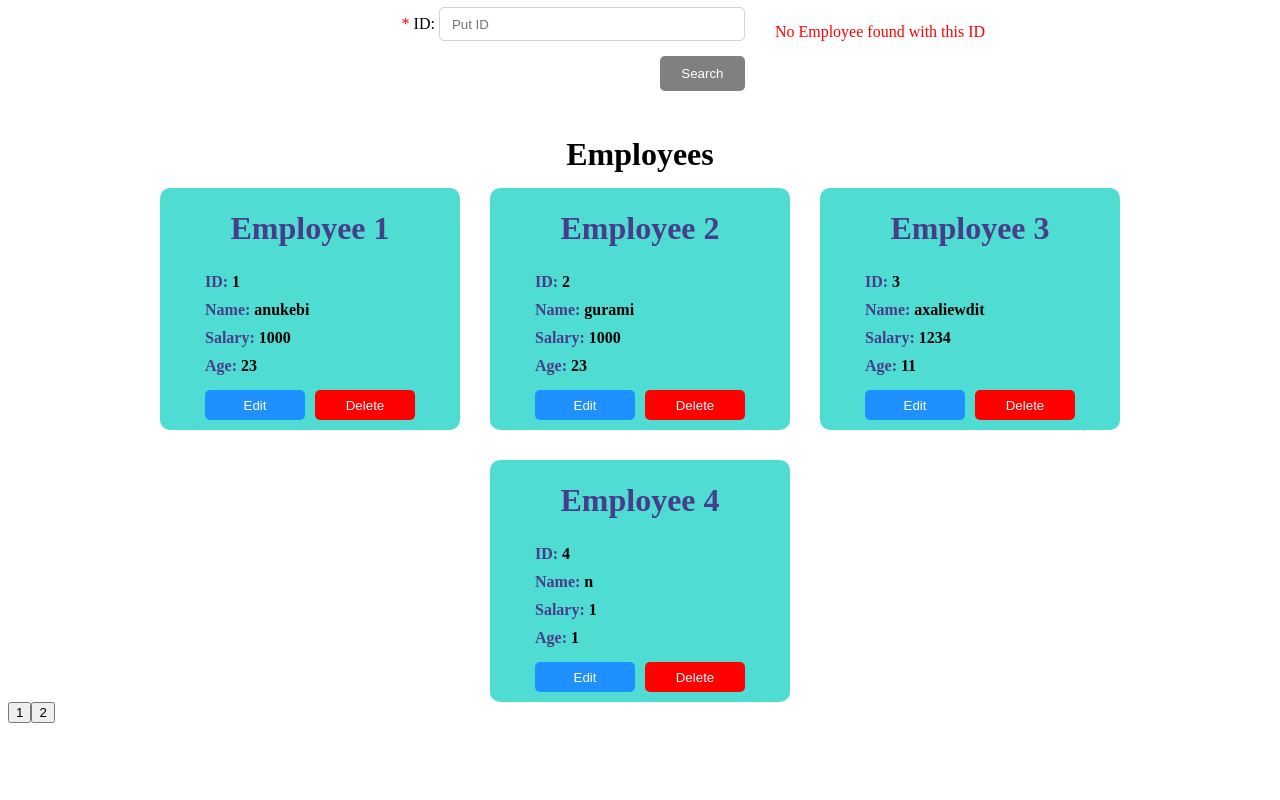
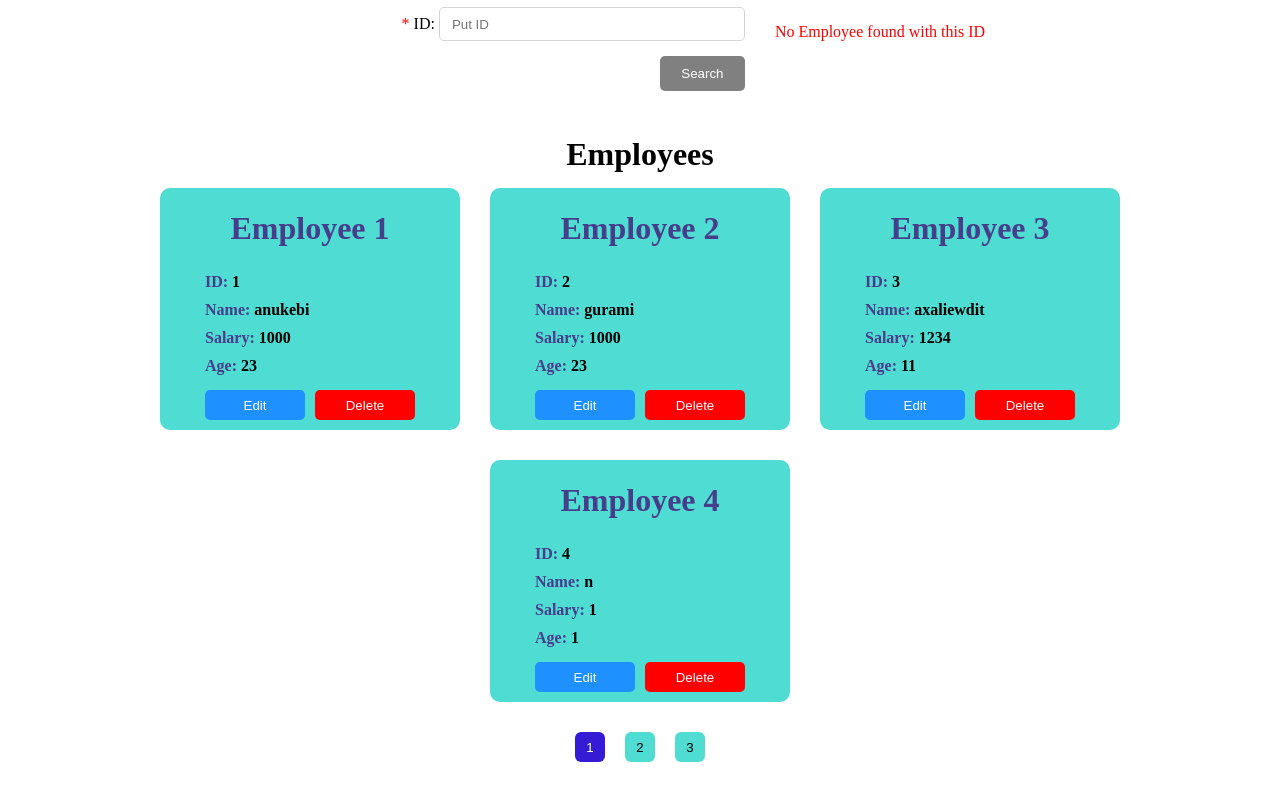
Before and after one commit to gurami98/tasks-angular, an Angular app: page / in a window 1280 px wide. Shown: the part 1248-2048 px from the top of the page. Before the commit the page ends 1979 px from the top, so only its background shows below. Built offline with nearby package versions, Linux system fonts and the light colour scheme; no server answers; data requests are answered from the project's data file.

Commit message:
pagination styling finished

```diff
--- a/db.json
+++ b/db.json
@@ -47,6 +47,12 @@
       "age": 1,
       "salary": 1,
       "id": 8
+    },
+    {
+      "name": "321",
+      "age": 31,
+      "salary": 312,
+      "id": 9
     }
   ],
   "users": [
--- a/src/app/employee-register/employee-list/pagination/pagination.component.html
+++ b/src/app/employee-register/employee-list/pagination/pagination.component.html
@@ -1 +1,3 @@
-<button (click)="changePage(i + 1)" *ngFor="let page of [].constructor(getPageCount); index as i">{{i + 1}}</button>
+<div class="pagination-container">
+  <button [ngClass]="{active: getActivePage === i + 1}" (click)="changePage(i + 1)" *ngFor="let page of [].constructor(getPageCount); index as i">{{i + 1}}</button>
+</div>
--- a/src/app/employee-register/employee-list/pagination/pagination.component.scss
+++ b/src/app/employee-register/employee-list/pagination/pagination.component.scss
@@ -0,0 +1,25 @@
+.pagination-container{
+  display: flex;
+  flex-direction: row;
+  gap: 20px;
+  justify-content: center;
+  align-content: center;
+  padding: 30px 0;
+  & button{
+    cursor: pointer;
+    background-color: #4fdcd2;
+    border: 0;
+    border-radius: 6px;
+    width: 30px;
+    height: 30px;
+
+    &.active{
+      background-color: #361bd5;
+      color: white;
+    }
+
+    &:hover{
+      opacity: 0.8;
+    }
+  }
+}
--- a/src/app/employee-register/employee-list/pagination/pagination.component.ts
+++ b/src/app/employee-register/employee-list/pagination/pagination.component.ts
@@ -14,6 +14,10 @@ export class PaginationComponent implements OnInit {
 
   constructor(private employeeDataManagerServiceService: EmployeeDataManagerServiceService) { }
 
+  get getActivePage(){
+    return this.employeeDataManagerServiceService.activePage
+  }
+
   changePage(page: number){
     this.employeeDataManagerServiceService.changeActivePage(page)
   }
```
